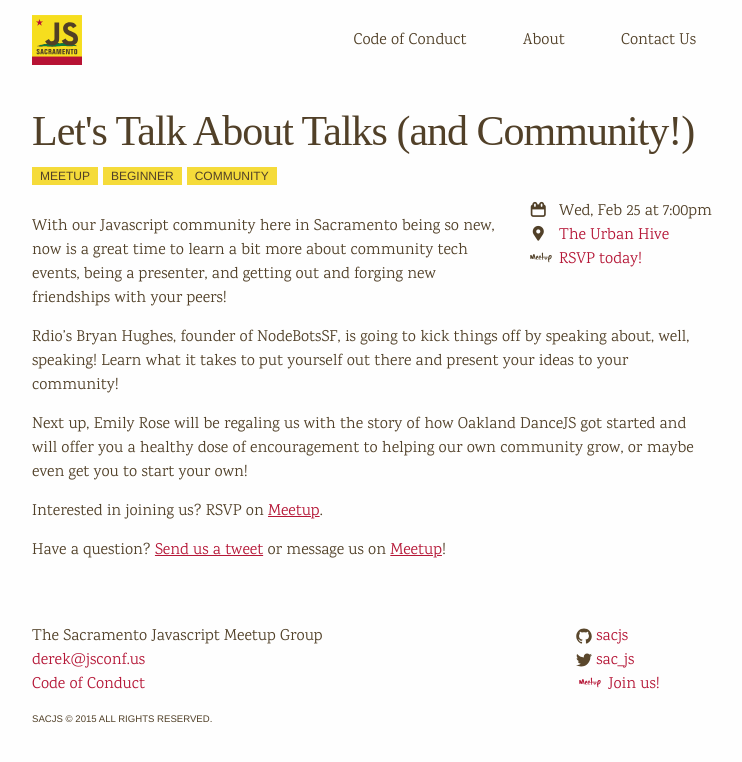
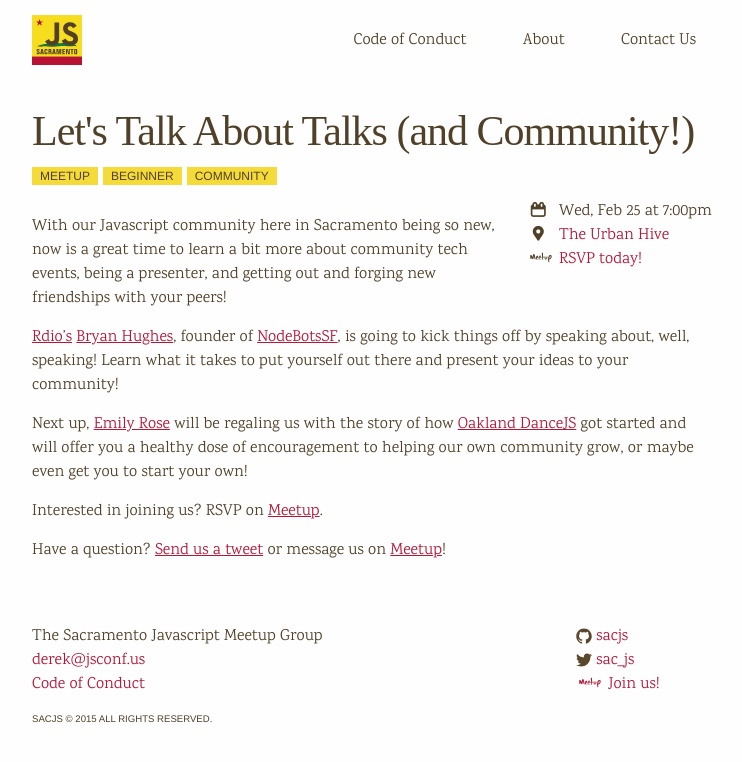
Before and after one commit to sacjs/website, a Jekyll site: the page built from _posts/2015-02-18-lets-talk-about-talks-and-community.md, in a window 1280 px wide. Shown: the top 762 px of the page, without its empty margins (268-1010 px from the left). Built offline with Jekyll 4.4.1, drawn with Linux system fonts in a browser that asks for light colours; nearby versions of some CDN libraries; some web fonts are replaced; some of the changed lines change nothing that is shown.

Commit message:
Link to speaker info

```diff
--- a/_posts/2015-02-18-lets-talk-about-talks-and-community.md
+++ b/_posts/2015-02-18-lets-talk-about-talks-and-community.md
@@ -20,13 +20,15 @@
 
 <!-- more -->
 
-Rdio's Bryan Hughes, founder of NodeBotsSF, is going to kick things off by
-speaking about, well, speaking! Learn what it takes to put yourself out there
-and present your ideas to your community!
+[Rdio's](http://www.rdio.com) [Bryan Hughes](https://twitter.com/nebrius),
+founder of [NodeBotsSF](https://twitter.com/nodebotssf), is going to kick
+things off by speaking about, well, speaking! Learn what it takes to put
+yourself out there and present your ideas to your community!
 
-Next up, Emily Rose will be regaling us with the story of how Oakland DanceJS
-got started and will offer you a healthy dose of encouragement to helping our
-own community grow, or maybe even get you to start your own!
+Next up, [Emily Rose](https://twitter.com/nexxylove) will be regaling us with
+the story of how [Oakland DanceJS](https://twitter.com/oaklanddancejs) got
+started and will offer you a healthy dose of encouragement to helping our own
+community grow, or maybe even get you to start your own!
 
 Interested in joining us? RSVP on
 [Meetup](http://www.meetup.com/{{ page.meetup_group_name || site.meetup_group_name }}/events/{{ page.meetup_id }}/).
```
